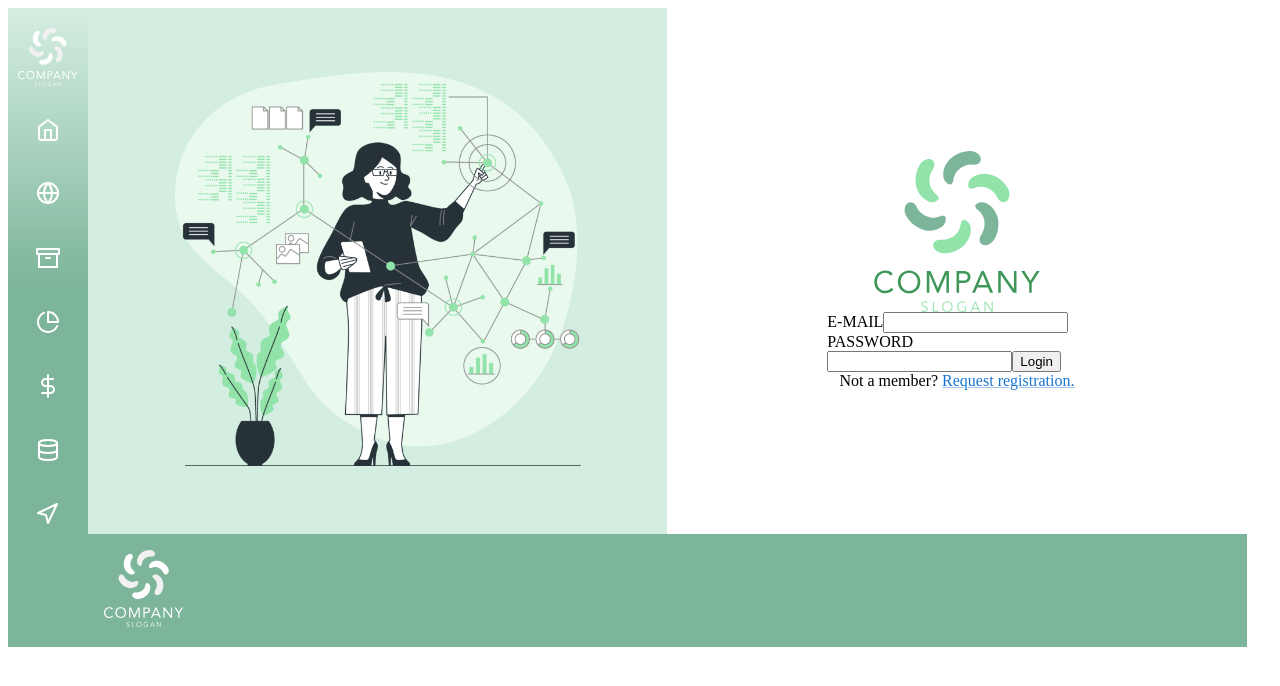
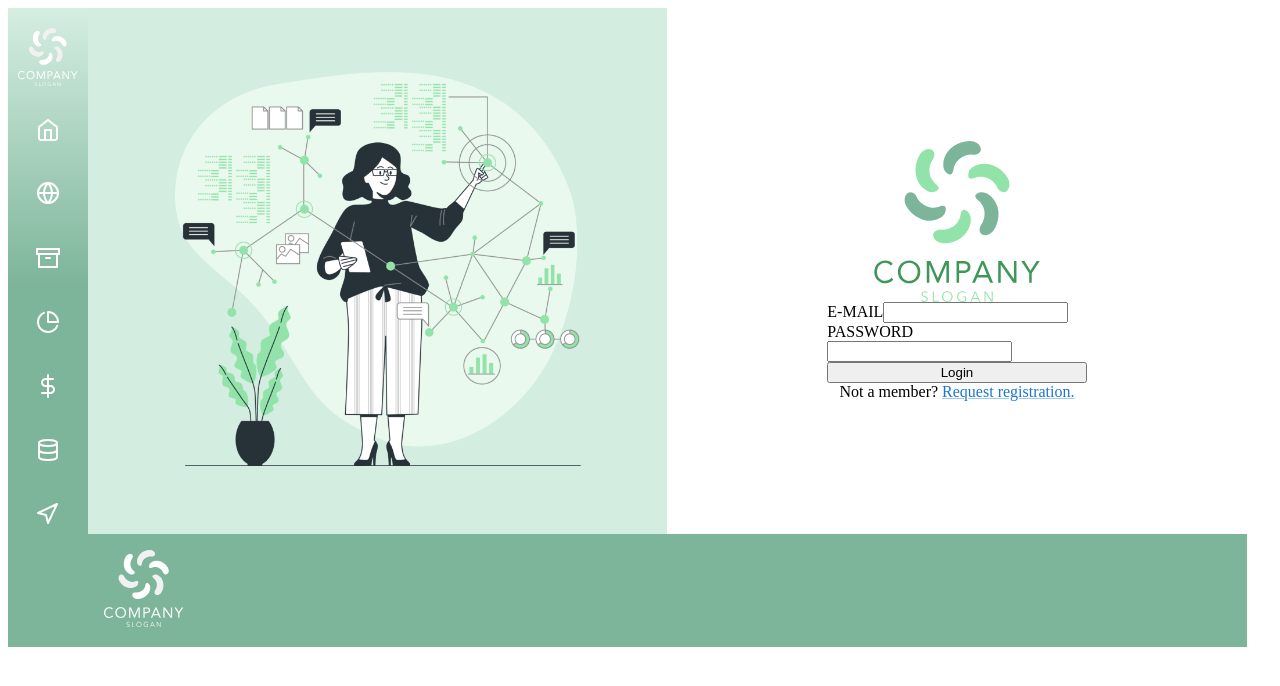
Before and after one commit to Pavel36/service-app, a React (Create React App) app: page /login in a window 1280 px wide. Shown: the top 686 px of the page. Built offline with nearby package versions, Linux system fonts and the light colour scheme.

Commit message:
Added auth error handling

```diff
--- a/src/pages/LoginPage.tsx
+++ b/src/pages/LoginPage.tsx
@@ -7,6 +7,7 @@ import MyButton from "../components/UI/MyButton";
 import { useForm, Resolver } from "react-hook-form";
 import { useDispatch } from "react-redux";
 import { AuthActionCreators } from "../store/reducers/auth/action-creators";
+import { useTypedSelector } from "../hooks/useTypedSelector";
 
 interface FormValues {
   email: string;
@@ -29,6 +30,7 @@ const resolver: Resolver<FormValues> = async (values) => {
 
 const LoginPage = () => {
   const dispatch = useDispatch()
+  const {error, isLoading} = useTypedSelector(state=>state.auth)
   const {
     register,
     handleSubmit,
@@ -54,7 +56,13 @@ const LoginPage = () => {
           md={6}
         >
           <img src={mainLogo} alt="" />
-          <form onSubmit={onSubmit}>
+          <Grid
+            container
+            onSubmit={onSubmit}
+            component="form"
+            direction="column"
+          >
+            {error && <Grid>{error}</Grid>}
             <Grid>
               <label>
                 E-MAIL
@@ -72,7 +80,7 @@ const LoginPage = () => {
               {errors?.password && <p>{errors.password.message}</p>}
             </label>
             <input type="submit" value="Login" />
-          </form>
+          </Grid>
           <Grid sx={{ textAlign: "center" }}>
             Not a member? <Link>Request registration.</Link>
           </Grid>
```
